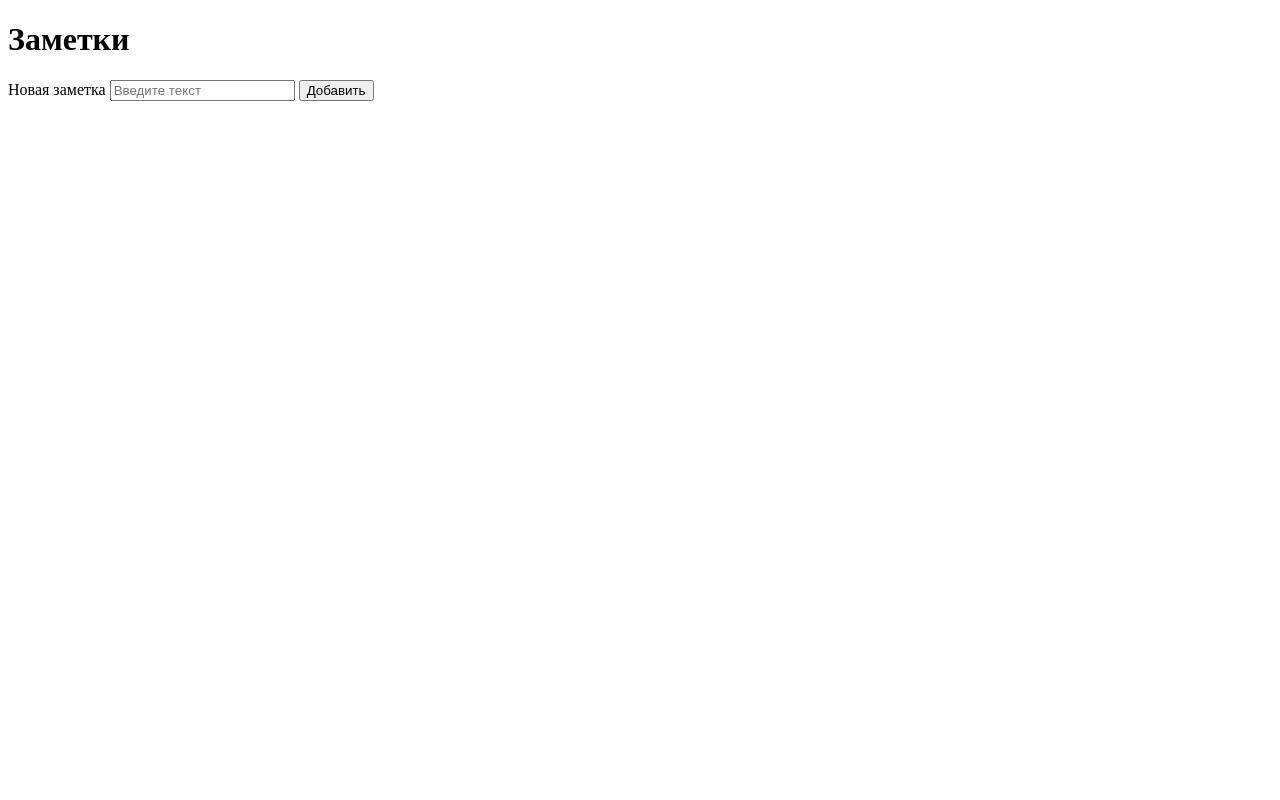
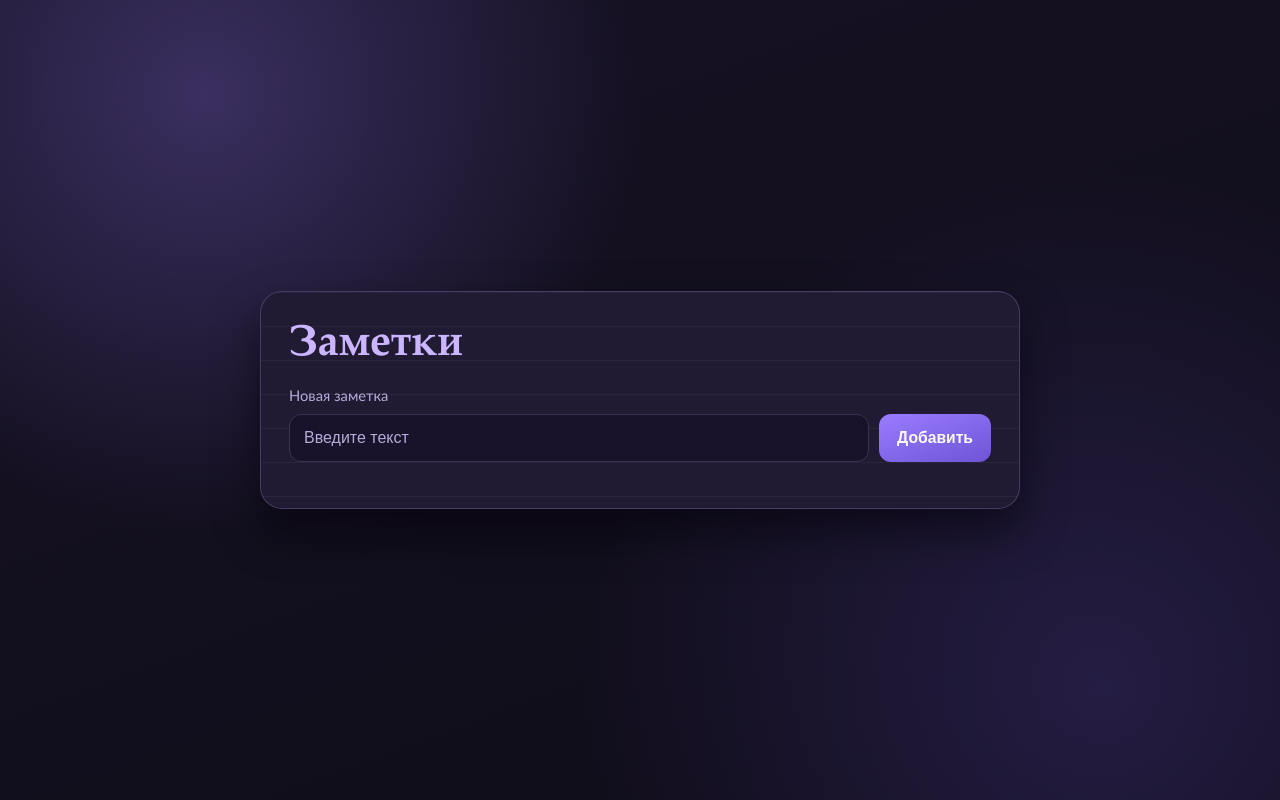
Before and after one commit to RovshanRH/fb_kr3, a website: page index.html in a window 1280 px wide. Drawn offline with Linux system fonts and the light colour scheme.

Commit message:
feat: styles redesigned

```diff
--- a/index.html
+++ b/index.html
@@ -8,6 +8,7 @@
     <link rel="icon" type="image/png" sizes="32x32" href="./icons/favicon-32x32.png">
     <link rel="icon" type="image/png" sizes="16x16" href="./icons/favicon-16x16.png">
     <link rel="icon" href="./icons/favicon.ico" sizes="any">
+    <link rel="stylesheet" href="./styles.css">
     <title>Приложение создания заметок</title>
 </head>
 <body>
--- /dev/null
+++ b/styles.scss
@@ -0,0 +1,183 @@
+:root {
+  --bg-top: #161224;
+  --bg-bottom: #0f0c18;
+  --panel: #201a33;
+  --text: #e7defa;
+  --muted: #b8abd8;
+  --accent: #9a7cff;
+  --accent-dark: #6f54d6;
+  --line: #3b3156;
+  --note: #2a2142;
+  --input-bg: #18122a;
+  --shadow: 0 22px 44px rgba(4, 2, 10, 0.55);
+}
+
+* {
+  box-sizing: border-box;
+}
+
+body {
+  margin: 0;
+  min-height: 100vh;
+  font-family: "Trebuchet MS", "Gill Sans", "Segoe UI", sans-serif;
+  color: var(--text);
+  background:
+    radial-gradient(circle at 16% 12%, rgba(154, 124, 255, 0.28), transparent 34%),
+    radial-gradient(circle at 86% 86%, rgba(110, 86, 214, 0.22), transparent 40%),
+    linear-gradient(160deg, var(--bg-top), var(--bg-bottom));
+  display: grid;
+  place-items: center;
+  padding: 28px 14px;
+}
+
+main {
+  width: min(760px, 100%);
+  background: var(--panel);
+  border: 1px solid rgba(190, 171, 255, 0.24);
+  border-radius: 22px;
+  box-shadow: var(--shadow);
+  padding: 28px;
+  position: relative;
+  overflow: hidden;
+  animation: liftIn 420ms ease-out both;
+
+  &::before {
+    content: "";
+    position: absolute;
+    inset: 0;
+    background-image: linear-gradient(rgba(232, 221, 255, 0.05) 1px, transparent 1px);
+    background-size: 100% 34px;
+    pointer-events: none;
+  }
+}
+
+h1 {
+  margin: 0 0 14px;
+  font-family: "Palatino Linotype", "Book Antiqua", Palatino, serif;
+  font-size: clamp(2rem, 3.4vw, 2.7rem);
+  letter-spacing: 0.02em;
+  color: #cbb5ff;
+  position: relative;
+  z-index: 1;
+}
+
+form {
+  display: grid;
+  grid-template-columns: 1fr auto;
+  gap: 10px;
+  align-items: end;
+  margin-bottom: 18px;
+  position: relative;
+  z-index: 1;
+}
+
+label {
+  grid-column: 1 / -1;
+  font-size: 0.92rem;
+  color: var(--muted);
+}
+
+input {
+  height: 48px;
+  border-radius: 12px;
+  border: 1px solid var(--line);
+  padding: 0 14px;
+  font-size: 1rem;
+  color: var(--text);
+  background: var(--input-bg);
+  transition: border-color 180ms ease, box-shadow 180ms ease;
+
+  &::placeholder {
+    color: var(--muted);
+  }
+
+  &:focus {
+    outline: none;
+    border-color: var(--accent);
+    box-shadow: 0 0 0 3px rgba(154, 124, 255, 0.26);
+  }
+}
+
+button {
+  height: 48px;
+  border: none;
+  border-radius: 12px;
+  padding: 0 18px;
+  font-size: 0.98rem;
+  font-weight: 700;
+  color: #fbf9ff;
+  background: linear-gradient(160deg, var(--accent), var(--accent-dark));
+  cursor: pointer;
+  transition: transform 160ms ease, filter 160ms ease;
+
+  &:hover {
+    filter: brightness(1.05);
+    transform: translateY(-1px);
+  }
+
+  &:active {
+    transform: translateY(0);
+  }
+}
+
+ul {
+  list-style: none;
+  margin: 0;
+  padding: 0;
+  display: grid;
+  gap: 10px;
+  position: relative;
+  z-index: 1;
+}
+
+li {
+  background: var(--note);
+  border: 1px solid var(--line);
+  border-radius: 12px;
+  padding: 11px 12px;
+  line-height: 1.4;
+  animation: noteIn 260ms ease both;
+}
+
+@keyframes liftIn {
+  from {
+    opacity: 0;
+    transform: translateY(16px);
+  }
+
+  to {
+    opacity: 1;
+    transform: translateY(0);
+  }
+}
+
+@keyframes noteIn {
+  from {
+    opacity: 0;
+    transform: translateX(-8px);
+  }
+
+  to {
+    opacity: 1;
+    transform: translateX(0);
+  }
+}
+
+@media (max-width: 640px) {
+  body {
+    padding: 14px;
+  }
+
+  main {
+    padding: 20px 16px;
+    border-radius: 16px;
+  }
+
+  form {
+    grid-template-columns: 1fr;
+  }
+
+  button {
+    width: 100%;
+  }
+}
```
Also changed, not shown: styles.css (added).
